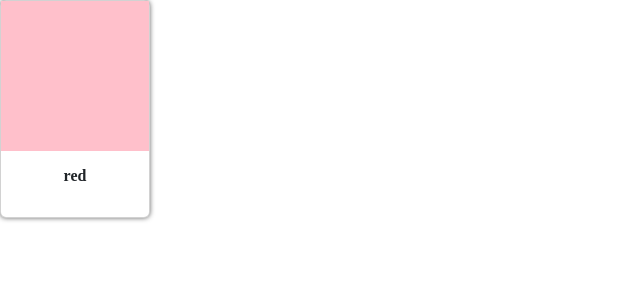
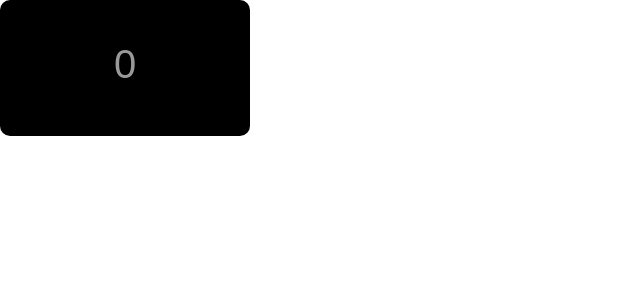
Before and after one commit to murziksasha/reactLearn, a React (Create React App) app in the folder my-app/: page / in a window 1280 px wide. Shown: the top 300 px of the page, without its empty margins (0-640 px from the left). Built offline with nearby package versions, Linux system fonts and the light colour scheme.

Commit message:
state lern in React

```diff
--- a/my-app/src/App.js
+++ b/my-app/src/App.js
@@ -4,35 +4,39 @@ import {Container} from 'react-bootstrap';
 import './App.css';
 import 'bootstrap/dist/css/bootstrap.min.css';
 
-class Card extends Component {
+class LightningCounter extends Component {
+  constructor (props) {
+    super(props);
+    this.state = {
+      strikes: 0
+    }
+  };
+
   render() {
-    return (
-      <div className='card'>
-        <Square color={this.props.color} />
-        <Lebel {...this.props} />
-      </div>
+    return(
+      <h1>{this.state.strikes}</h1>
     )
   }
 }
 
-class Square extends Component {
+class LightningCounterDisplay extends Component {
 
 
-  render() {
-    return (
-      <div className='square'
-      style={{backgroundColor: 'pink'}}>
 
-      </div>
-    )
-  }
-}
+  render(){
+    const divStyle = {
+      width: 250,
+      textAlign: 'center',
+      backgroundColor: 'black',
+      padding: 40,
+      fontFamily: 'sans-serif',
+      color: '#999',
+      borderRadius: 10
+    };
 
-class Lebel extends Component{
-  render() {
-    return (
-      <div className='lebel'>
-        <p>{this.props.color}</p>
+    return(
+      <div style={divStyle}>
+        <LightningCounter/>
       </div>
     )
   }
@@ -42,9 +46,7 @@ class Lebel extends Component{
 function App() {
   return (
     <div className='App'>
-      <Card color ="red">
-
-      </Card>
+      <LightningCounterDisplay/>
     </div>
 
 
```
Also changed, not shown: 1 other file (tests, documents, lock files or other folders).
